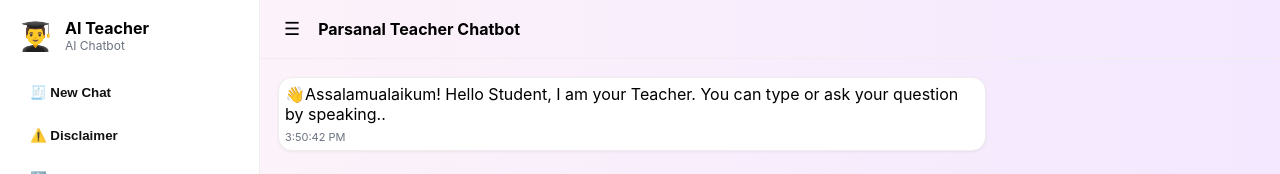
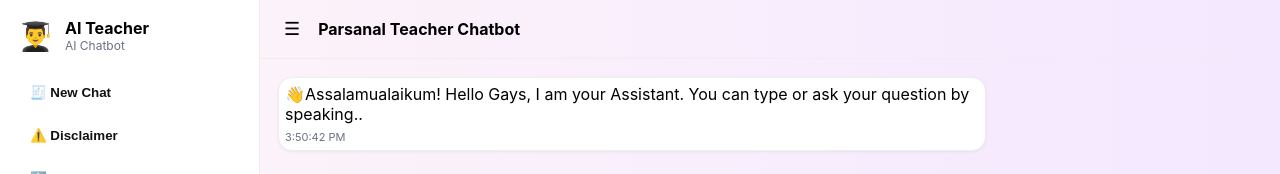
Before and after one commit to GMMemon875/Pregnant-Woman-AI-Chatbot-frontend, a React (Vite) app: page / in a window 1280 px wide. Shown: the top 174 px of the page. Built offline with nearby package versions, Linux system fonts and the light colour scheme.

Commit message:
issue resolve

```diff
--- a/index.html
+++ b/index.html
@@ -4,7 +4,7 @@
     <meta charset="UTF-8" />
     <link rel="icon" type="image/svg+xml" href="/vite.svg" />
     <meta name="viewport" content="width=device-width, initial-scale=1.0" />
-    <title>AI-Powered Tutor Chatbot</title>
+    <title>Imtiaz-AI-Assistant</title>
   </head>
   <body>
     <div id="root"></div>
--- a/src/App.jsx
+++ b/src/App.jsx
@@ -10,7 +10,7 @@ export default function App() {
       id: Date.now(),
       role: "assistant",
       content:
-        "👋Assalamualaikum! Hello Student, I am your Teacher. You can type or ask your question by speaking..",
+        "👋Assalamualaikum! Hello Gays, I am your Assistant. You can type or ask your question by speaking..",
       time: new Date().toLocaleTimeString(),
     },
   ]);
@@ -22,7 +22,7 @@ export default function App() {
   const messagesRef = useRef(null);
   const recognitionRef = useRef(null);
 
-  // const API_URL = import.meta.env.VITE_API_URL;
+  const API_URL = import.meta.env.VITE_API_URL;
 
   const userId =
     Date.now().toString(36) + Math.random().toString(36).substring(2, 8);
@@ -88,7 +88,7 @@ export default function App() {
 
     try {
       // Call your backend (adjust URL/port if needed)
-      const res = await fetch(`http://localhost:3000/chat`, {
+      const res = await fetch(`${API_URL}/chat`, {
         method: "POST",
         headers: { "Content-Type": "application/json" },
         body: JSON.stringify({
```
